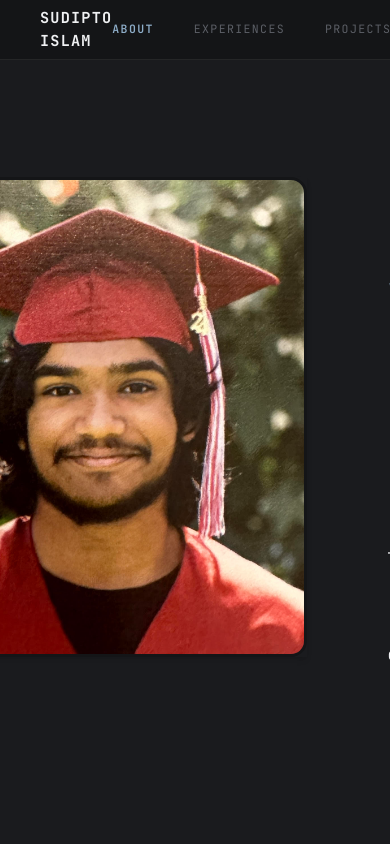
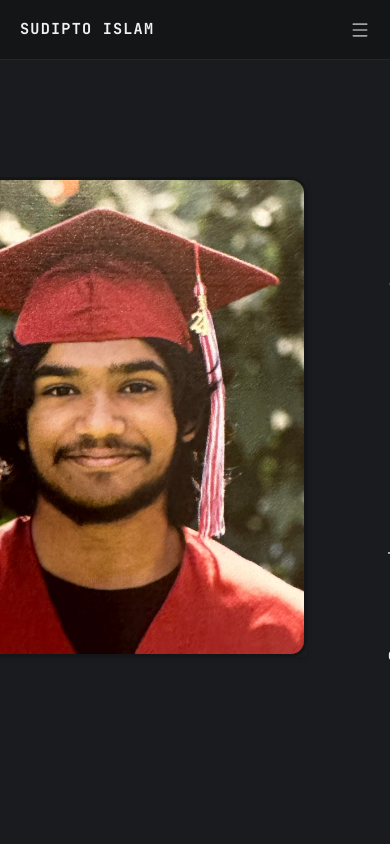
Before and after one commit to SudiMango/personal_website, a Next.js app in the folder frontend/: page / in a window 390 px wide. Shown: the top 844 px of the page. Built offline with nearby package versions, Linux system fonts and the light colour scheme.

Commit message:
Updated header to be used for mobile

```diff
--- a/frontend/src/components/Header.tsx
+++ b/frontend/src/components/Header.tsx
@@ -1,12 +1,13 @@
 "use client";
-
 import { usePathname, useRouter } from "next/navigation";
 import { useEffect, useState } from "react";
+import { Menu, X } from "lucide-react";
 
 const navLinks = ["About", "Experiences", "Projects", "Contact", "Blog"];
 
 export default function Header() {
     const [active, setActive] = useState("About");
+    const [menuOpen, setMenuOpen] = useState(false);
     const router = useRouter();
     const pathname = usePathname();
 
@@ -37,6 +38,7 @@ export default function Header() {
 
     const handleNav = (link: string) => {
         setActive(link);
+        setMenuOpen(false);
         if (link === "Blog") {
             router.push("/blog");
             return;
@@ -50,14 +52,15 @@ export default function Header() {
     };
 
     return (
-        <header className="fixed top-0 left-0 right-0 z-50 flex items-center justify-between px-10 h-15 bg-bg-sunken backdrop-blur-md border-b border-(--border)">
+        <>
+            <header className="fixed top-0 left-0 right-0 z-50 flex items-center justify-between px-5 h-15 bg-bg-sunken backdrop-blur-md border-b border-(--border)">
                 {/* Logo */}
                 <span className="font-mono font-bold text-[0.95rem] tracking-[0.08em] uppercase text-text-primary">
                     Sudipto Islam
                 </span>
 
-            {/* Nav */}
-            <nav className="flex items-center gap-10">
+                {/* Desktop nav */}
+                <nav className="hidden min-[1000px]:flex items-center gap-10">
                     {navLinks.map((link) => (
                         <button
                             key={link}
@@ -74,13 +77,50 @@ export default function Header() {
                     ))}
                 </nav>
 
-            {/* Open to work badge */}
-            <div className="flex items-center gap-2 px-3 py-1.5 rounded-full border border-(--border-strong) bg-bg-elevated">
+                {/* Desktop badge */}
+                <div className="hidden min-[1000px]:flex items-center gap-2 px-3 py-1.5 rounded-full border border-(--border-strong) bg-bg-elevated">
                     <span className="w-1.5 h-1.5 rounded-full bg-green-500" />
                     <span className="font-mono text-[0.65rem] tracking-widest uppercase text-text-secondary">
                         Open to work
                     </span>
                 </div>
+
+                {/* Mobile hamburger */}
+                <button
+                    className="min-[1000px]:hidden text-text-secondary hover:text-text-primary transition-colors duration-200"
+                    onClick={() => setMenuOpen((v) => !v)}
+                >
+                    {menuOpen ? <X size={20} /> : <Menu size={20} />}
+                </button>
             </header>
+
+            {/* Mobile menu */}
+            {menuOpen && (
+                <div className="fixed top-15 left-0 right-0 z-40 bg-bg-sunken border-b border-(--border) flex flex-col px-10 py-6 gap-5 min-[1000px]:hidden">
+                    {navLinks.map((link) => (
+                        <button
+                            key={link}
+                            onClick={() => handleNav(link)}
+                            className={`font-mono text-[0.72rem] tracking-[0.12em] uppercase bg-transparent border-none cursor-pointer text-left transition-colors duration-200
+                ${
+                    active === link
+                        ? "font-semibold text-accent"
+                        : "font-normal text-text-muted hover:text-text-secondary"
+                }`}
+                        >
+                            {link}
+                        </button>
+                    ))}
+                    <div className="pt-5 border-t border-(--border)">
+                        <div className="flex items-center gap-2 w-fit px-3 py-1.5 rounded-full border border-(--border-strong) bg-bg-elevated">
+                            <span className="w-1.5 h-1.5 rounded-full bg-green-500" />
+                            <span className="font-mono text-[0.65rem] tracking-widest uppercase text-text-secondary">
+                                Open to work
+                            </span>
+                        </div>
+                    </div>
+                </div>
+            )}
+        </>
     );
 }
```
Lines whose indentation alone changed are shown as unchanged.
